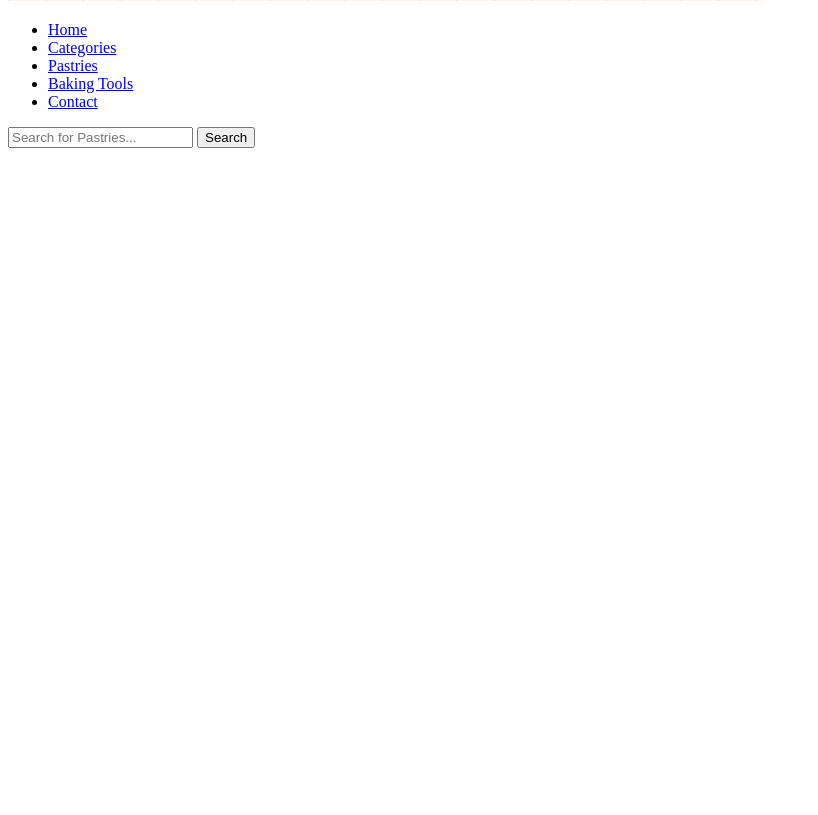
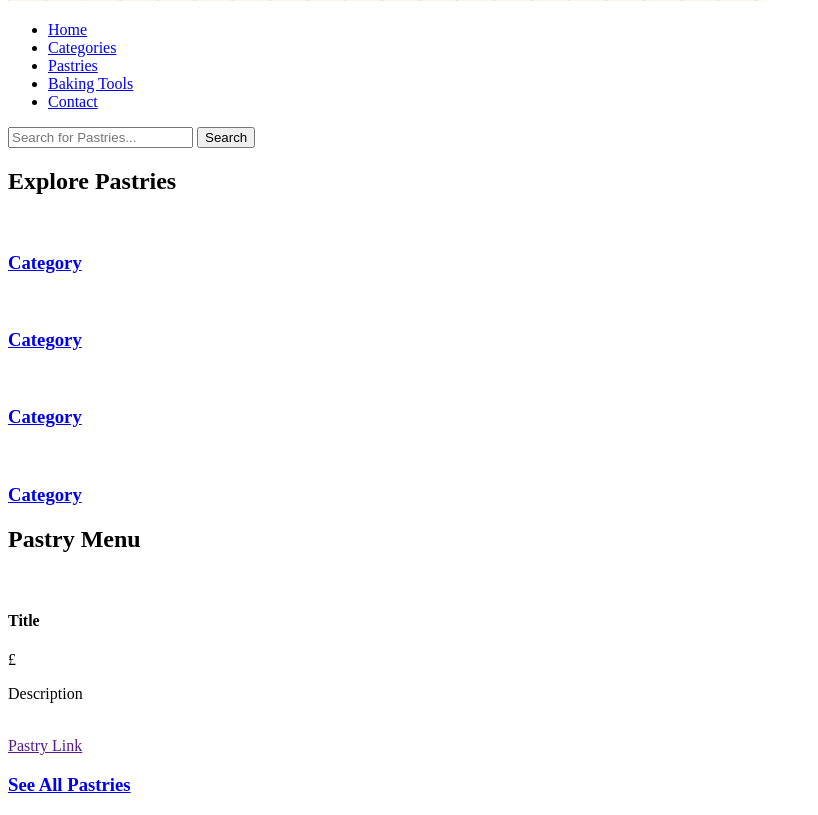
Before and after one commit to danilosilva94/Bakery-Store, a PHP site: page /Bakery-Store/ in a window 1280 px wide. Shown: the part 610-1425 px from the top of the page, without its empty margins (0-818 px from the left). Before the commit the page ends 758 px from the top, so only its background shows below. Run offline with PHP 8.4, Linux system fonts and the light colour scheme.

Commit message:
index page done, no css

```diff
--- a/index.php
+++ b/index.php
@@ -1,6 +1,6 @@
 <?php
-    //Required php files
-    require_once('partials-front/nav.php');
+//Required php files
+require_once('partials-front/nav.php');
 ?>
 
 <!-- Search Start -->
@@ -13,3 +13,74 @@
     </div>
 </section>
 <!-- Search End -->
+
+<!-- Categories Start -->
+<section class="categories">
+    <div class="container">
+        <h2 class="text-center">Explore Pastries</h2>
+
+        <a href="#">
+            <div class="box-3 float-container">
+                <img src="" alt="">
+                <h3 class="float-text text-white category-hover">Category</h3>
+            </div>
+        </a>
+
+        <a href="#">
+            <div class="box-3 float-container">
+                <img src="" alt="">
+                <h3 class="float-text text-white category-hover">Category</h3>
+            </div>
+        </a>
+
+        <a href="#">
+            <div class="box-3 float-container">
+                <img src="" alt="">
+                <h3 class="float-text text-white category-hover">Category</h3>
+            </div>
+        </a>
+
+        <a href="#">
+            <div class="box-3 float-container">
+                <img src="" alt="">
+                <h3 class="float-text text-white category-hover">Category</h3>
+            </div>
+        </a>
+        <!-- Prevents overlapping -->
+        <div class="clearfix"></div>
+    </div>
+</section>
+<!-- Categories End -->
+
+<!-- Footer Start -->
+<section class="pastry-menu">
+    <div class="container">
+        <h2 class="text-center text-white">Pastry Menu</h2>
+
+        <div class="pastry-menu-box">
+            <div class="pastry-menu-img">
+                <img src="" alt="">
+            </div>
+
+            <div class="pastry-menu-desc">
+                <h4>Title</h4>
+                <p class="pastry-price">£</p>
+                <p class="pastry-detail">
+                    Description
+                </p>
+                <br>
+
+                <a href="">Pastry Link</a>
+            </div>
+            <!-- Prevents overlapping -->
+            <div class="clearfix"></div>
+        </div>
+        <!-- Prevents overlapping -->
+        <div class="clearfix"></div>
+    </div>
+
+    <h3 class="text-center">
+        <a href="<?php echo SITEURL; ?>pastries.php">See All Pastries</a>
+    </h3>
+</section>
+<!-- Footer End -->
```
